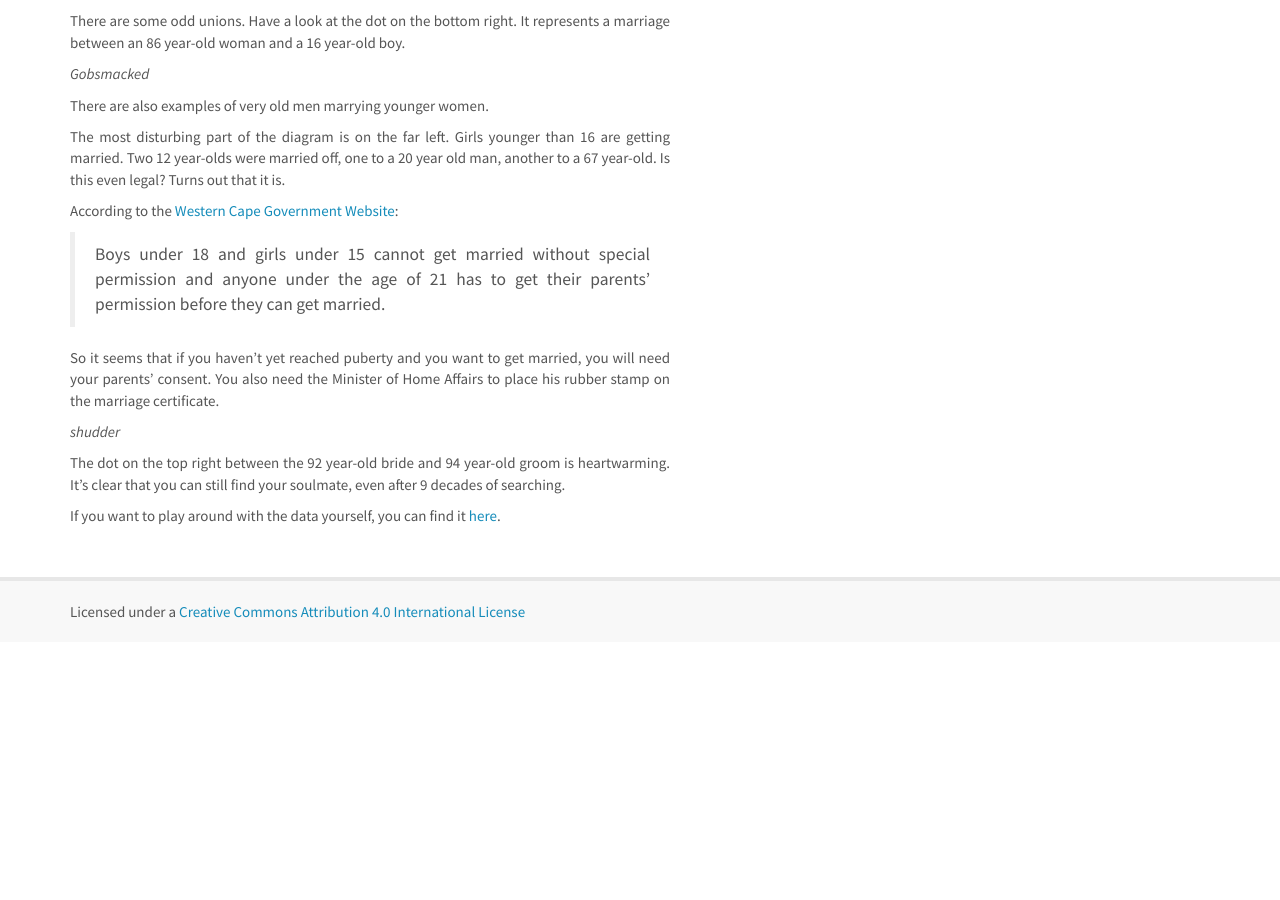
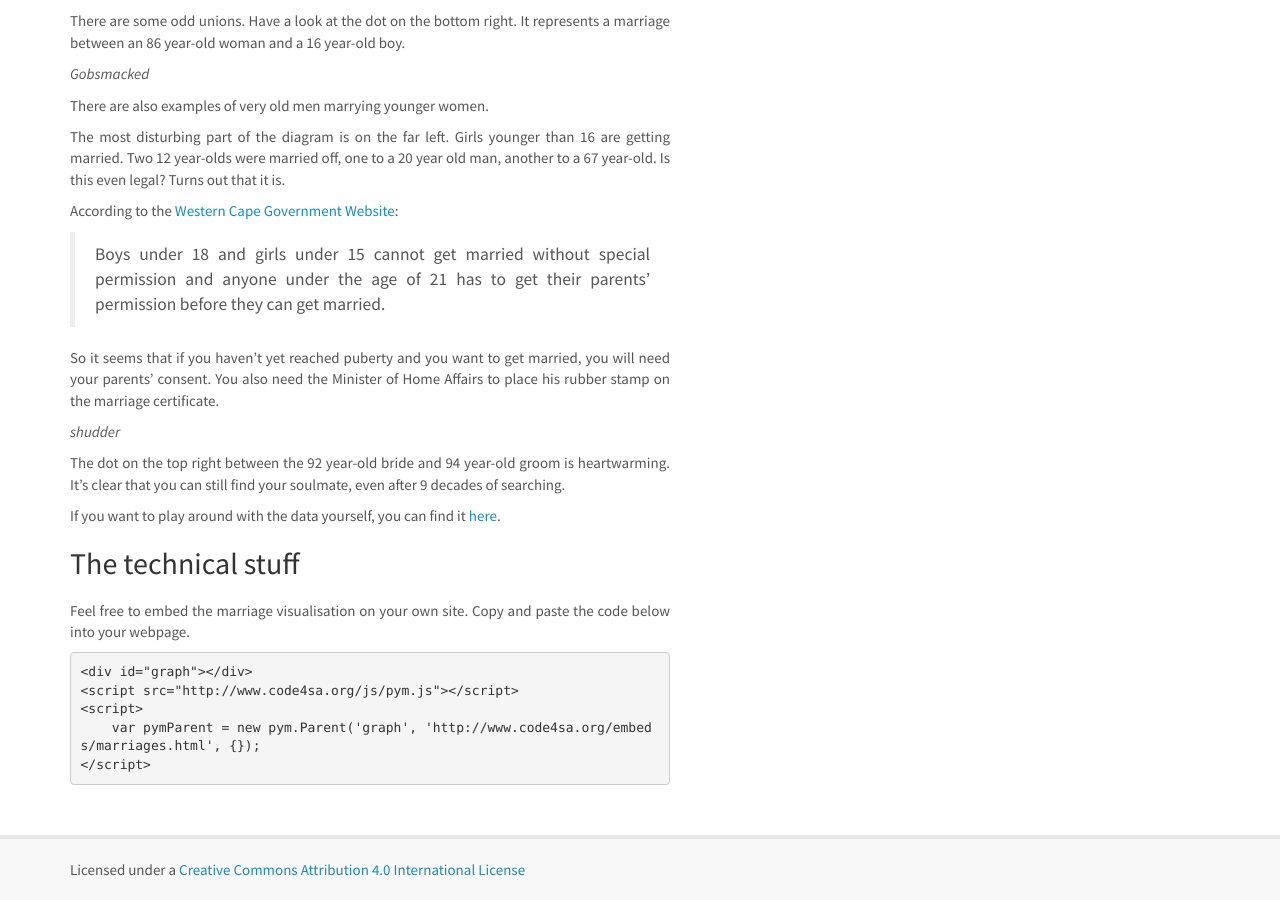
Before and after one commit to Code4SA/old-code4sa.github.io, a Jekyll site: the page built from _posts/2015-02-13-valentines-day.md, in a window 1280 px wide and 900 px high, scrolled down 733 px. Built offline with Jekyll 4.4.1, drawn with Linux system fonts in a browser that asks for light colours; nearby versions of some CDN libraries; Markdown is read by kramdown in place of the engine named in the settings; comment, search, counter and statistics services are not loaded; before the commit the page ends 1375 px from its top, so only the background shows below that.

Commit message:
Added embed code

```diff
--- a/_posts/2015-02-13-valentines-day.md
+++ b/_posts/2015-02-13-valentines-day.md
@@ -56,6 +56,15 @@ The dot on the top right between the 92 year-old bride and 94 year-old groom is
 
 If you want to play around with the data yourself, you can find it [here](https://data.code4sa.org/Government/South-Africa-Civil-Marriages-2012/r4bb-fvka).
 
+## The technical stuff
+
+Feel free to embed the marriage visualisation on your own site. Copy and paste the code below into your webpage.
+
+    <div id="graph"></div>
+    <script src="http://www.code4sa.org/js/pym.js"></script>
+    <script>
+        var pymParent = new pym.Parent('graph', 'http://www.code4sa.org/embeds/marriages.html', {});
+    </script>
 
 <script>
 $(function() {
```
